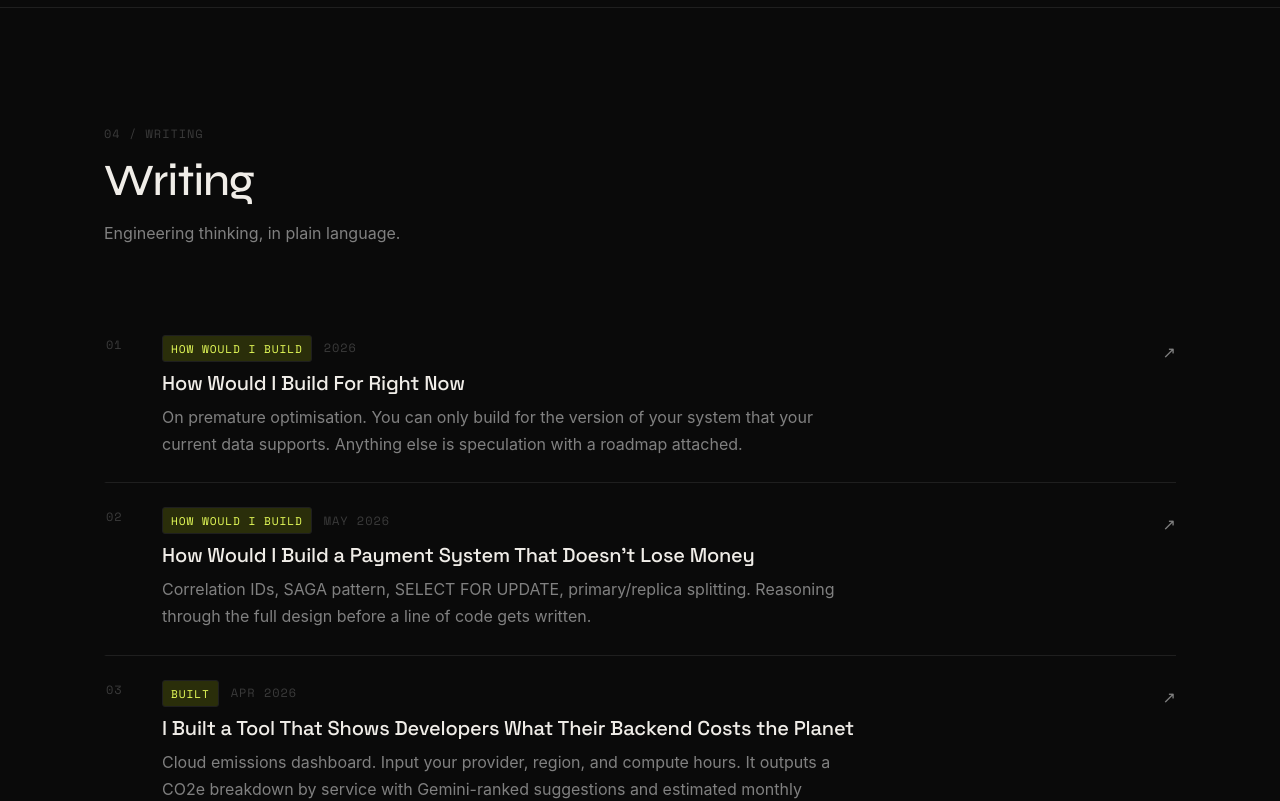
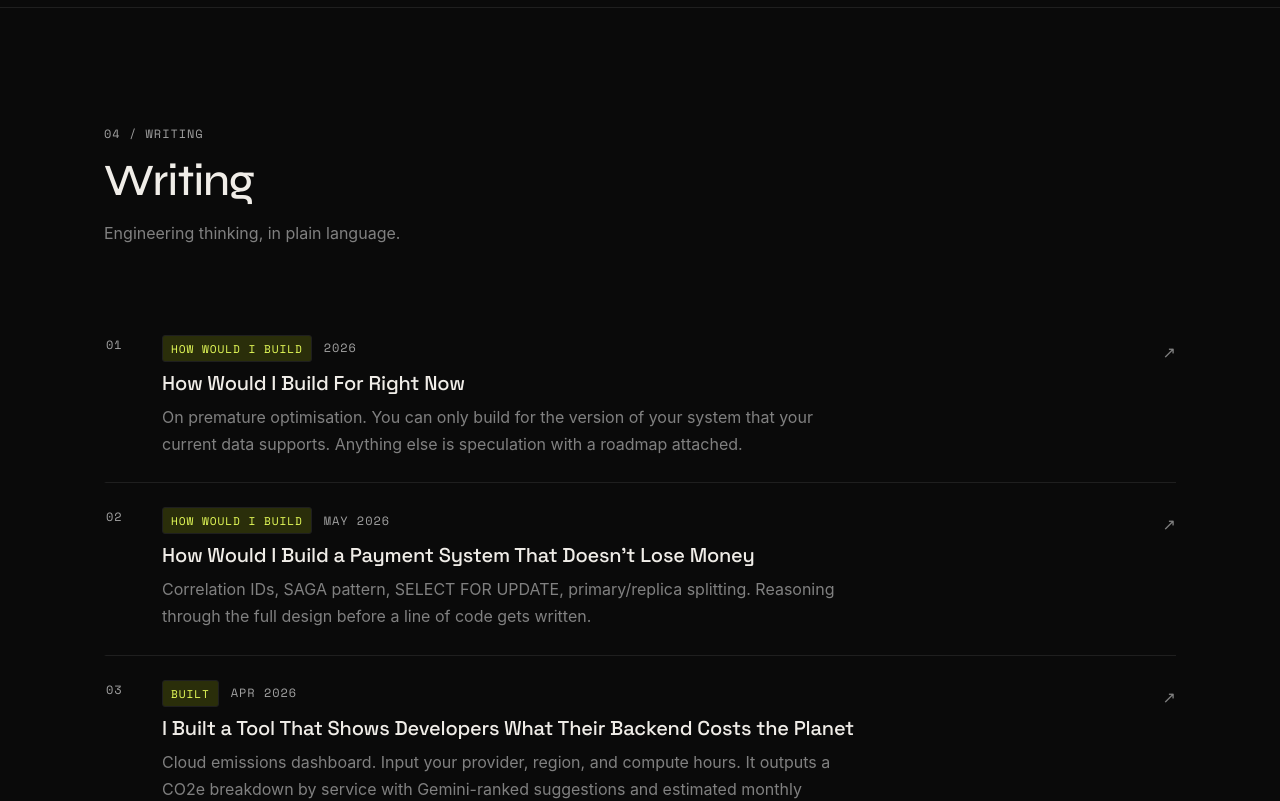
Before and after one commit to dax-side/portfolio, a React (Vite) app: page / in a window 1280 px wide. Shown: the part 3820-4621 px from the top of the page. Built offline with nearby package versions, Linux system fonts and the light colour scheme; a web font is replaced by a local one.

Commit message:
fix: update sectionIndex and index colors for improved visibility

```diff
--- a/src/components/Writing.jsx
+++ b/src/components/Writing.jsx
@@ -115,7 +115,7 @@ const styles = {
     gap: '16px',
     marginBottom: 'var(--space-2xl)',
   },
-  sectionIndex: { color: '#3A3A3A' },
+  sectionIndex: { color: '#A0A0A0' },
   heading:      { color: '#F0EDE8' },
   subtext:      { color: '#808080', lineHeight: 1.6 },
 
@@ -132,7 +132,7 @@ const styles = {
     color: 'inherit',
   },
   index: {
-    color: '#3A3A3A',
+    color: '#A0A0A0',
     flexShrink: 0,
     paddingTop: '4px',
     width: '32px',
@@ -153,7 +153,7 @@ const styles = {
     padding: '3px 8px',
   },
   date: {
-    color: '#3A3A3A',
+    color: '#A0A0A0',
   },
   title: {
     color: '#F0EDE8',
```
